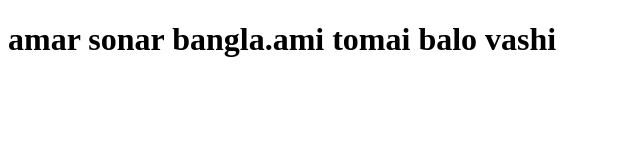
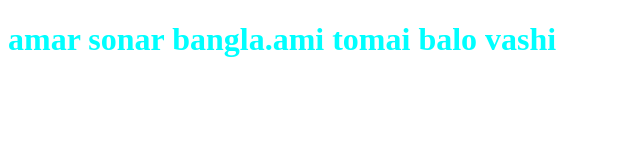
Before and after one commit to fakhrulsipon/sipon-file-repo, a plain HTML site: page index.html in a window 1280 px wide. Shown: the whole page, without its empty margins (0-640 px from the left). Drawn offline with Linux system fonts and the light colour scheme.

Commit message:
add a commit

```diff
--- a/index.html
+++ b/index.html
@@ -6,7 +6,8 @@
     <title>ripon miya</title>
 </head>
 <body>
-    <h1>amar sonar bangla.ami tomai balo vashi</h1>
+    <h1 style="color: aqua;">amar sonar bangla.ami tomai balo vashi</h1>
+
 
 </body>
 </html>
```
